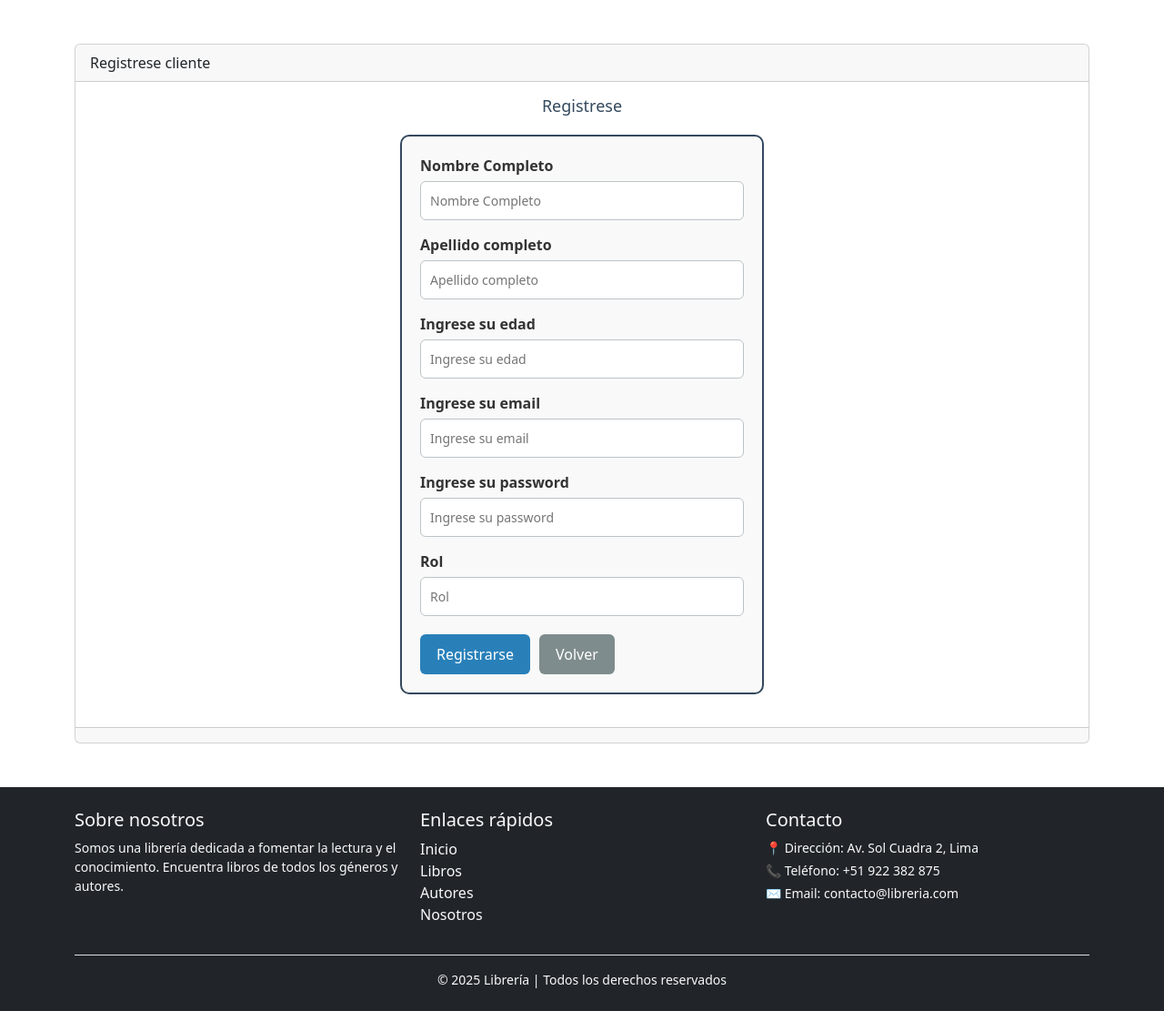
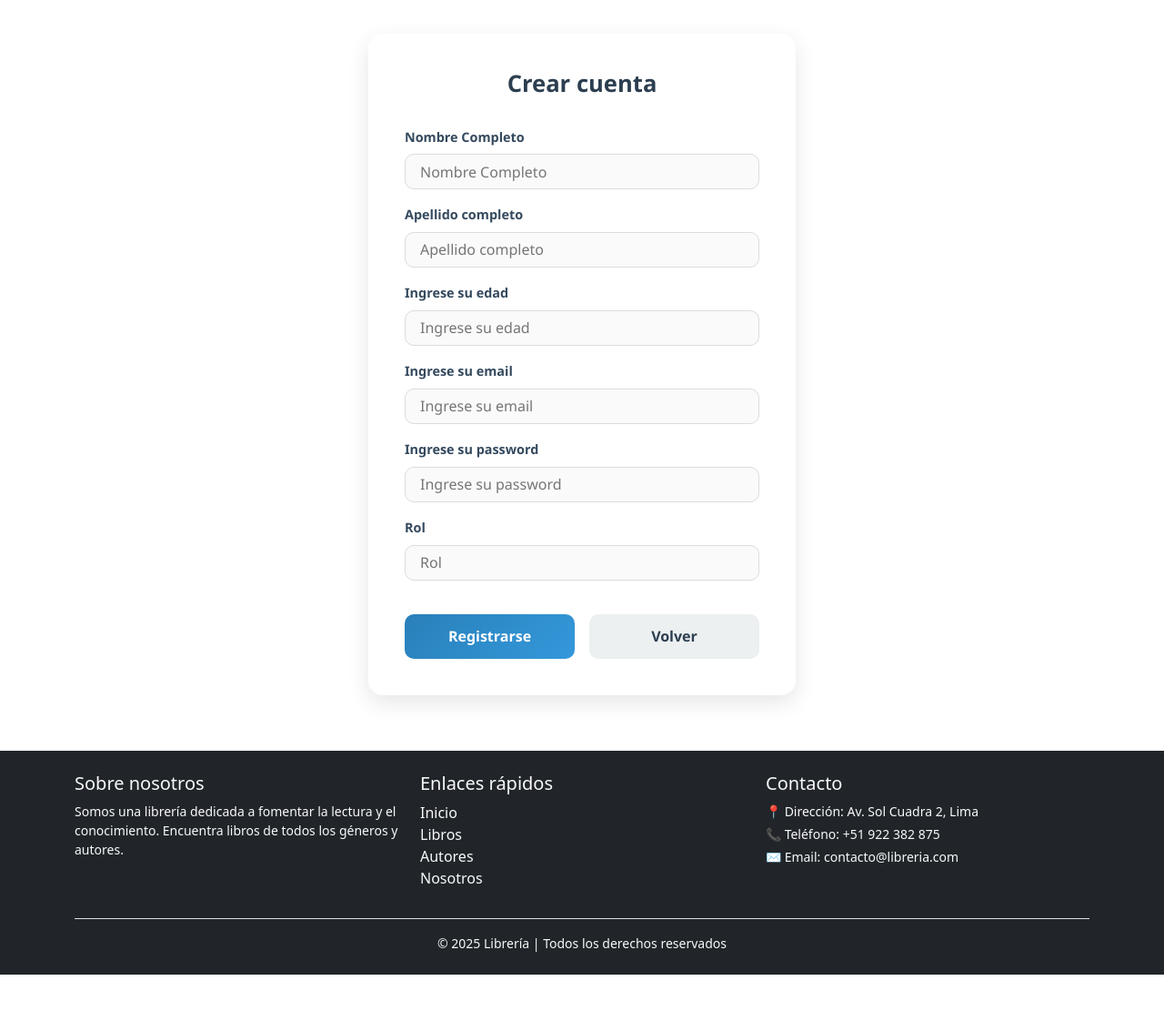
Before and after one commit to BlazeShotS/Sistema-Libreria, a Django app: page /usuario/crear in a window 1280 px wide. Shown: the part 56-1167 px from the top of the page at 91% size. After the commit the page ends 1127 px from the top, so only its background shows below. Run offline with Django 5.2, Linux system fonts and the light colour scheme.

Commit message:
style: estilos personalizados en registro

```diff
--- a/templates/base.html
+++ b/templates/base.html
@@ -15,6 +15,7 @@
     <link rel="stylesheet" href="{% static 'libreria/css/listarDocente.css' %}">
     <link rel="stylesheet" href="{% static 'libreria/css/formDocente.css' %}">
     <link rel="stylesheet" href="{% static 'libreria/css/crearEditarDocente.css' %}">
+    <link rel="stylesheet" href="{% static 'usuarios/css/LoginRegistro.css' %}">
 
 </head>
 
--- /dev/null
+++ b/usuarios/static/usuarios/css/LoginRegistro.css
@@ -0,0 +1,98 @@
+/* ------------------Registro Usuario---------------- */
+.registro-usuario {
+    max-width: 470px;
+    margin: 0.8rem auto;
+    padding: 2.5rem;
+    background: #ffffff;
+    border-radius: 16px;
+    box-shadow: 0 8px 24px rgba(0,0,0,0.1);
+    font-family: 'Segoe UI', Tahoma, Geneva, Verdana, sans-serif;
+}
+
+.titulo-registro {
+    text-align: center;
+    margin-bottom: 2rem;
+    font-size: 1.6rem;
+    font-weight: 700;
+    color: #2c3e50;
+}
+
+.grupo-campo {
+    margin-bottom: 0.8rem;
+    display: flex;
+    flex-direction: column;
+}
+
+.label-campo {
+    margin-bottom: 0.5rem;
+    font-weight: 600;
+    color: #34495e;
+    font-size: 0.9rem;
+}
+
+.input-campo {
+    padding: 0.4rem 1rem;
+    border: 1px solid #dcdcdc;
+    border-radius: 10px;
+    font-size: 1rem;
+    outline: none;
+    transition: all 0.3s ease;
+    background: #fafafa;
+}
+
+.input-campo:focus {
+    border-color: #2980b9;
+    background: #fff;
+    box-shadow: 0 0 6px rgba(41, 128, 185, 0.25);
+}
+
+.error-campo {
+    margin-top: 0.3rem;
+    font-size: 0.85rem;
+    color: #e74c3c;
+}
+
+/* Botones */
+.acciones-formulario {
+    display: flex;
+    justify-content: space-between;
+    margin-top: 2rem;
+}
+
+.btn-registro,
+.btn-volver {
+    flex: 1;
+    text-align: center;
+    padding: 0.8rem 1rem;
+    border: none;
+    border-radius: 10px;
+    font-size: 1rem;
+    font-weight: 600;
+    cursor: pointer;
+    transition: all 0.3s ease;
+    text-decoration: none;
+}
+
+.btn-registro {
+    background: linear-gradient(135deg, #2980b9, #3498db);
+    color: #fff;
+    margin-right: 0.5rem;
+}
+
+.btn-registro:hover {
+    background: linear-gradient(135deg, #1f618d, #2874a6);
+    transform: translateY(-2px);
+}
+
+.btn-volver {
+    background: #ecf0f1;
+    color: #2c3e50;
+    margin-left: 0.5rem;
+}
+
+.btn-volver:hover {
+    background: #d5dbdb;
+    transform: translateY(-2px);
+}
+
+/* ----------------Login----------------- */
--- a/usuarios/templates/usuarios/crear.html
+++ b/usuarios/templates/usuarios/crear.html
@@ -4,17 +4,12 @@
 
 {% block contenido %}
 
-<br>
-<div class="card">
-    <div class="card-header">Registrese cliente</div>
-    <div class="card-body">
-        <h4 class="titulo-autor">Registrese</h4>
-        {% include 'usuarios/form.html' %} <!--Incluye TODA la vista-->
-    </div>
+<div class="card-body">
+    {% include 'usuarios/form.html' %} <!--Incluye TODA la vista-->
+</div>
 
-    <div class="card-footer text-muted">
+<div class="card-footer text-muted">
 
-    </div>
 </div>
 
 {% endblock %}
--- a/usuarios/templates/usuarios/form.html
+++ b/usuarios/templates/usuarios/form.html
@@ -1,22 +1,24 @@
-<form enctype="multipart/form-data" method="post" class="form-autor">
+<form enctype="multipart/form-data" method="post" class="registro-usuario">
     {% csrf_token %}
+    <h2 class="titulo-registro">Crear cuenta</h2>
+
     {% for campo in formularioUsuario %}
-        <div class="campo-formulario">
-            <label class="label-formulario">{{ campo.label }}</label> <!--esto es del verbose_name-->
+        <div class="grupo-campo">
+            <label class="label-campo">{{ campo.label }}</label>
 
             <input
                 type="{{ campo.field.widget.input_type }}"
-                class="input-formulario"
+                class="input-campo"
                 name="{{ campo.name }}"
                 placeholder="{{ campo.label }}"
             />
 
-            <div class="error-formulario">{{ campo.errors }}</div>
+            <div class="error-campo">{{ campo.errors }}</div>
         </div>
     {% endfor %}
 
-    <div class="botones-formulario">
-        <input class="btn-enviar" type="submit" value="Registrarse"/>
-        <a class="btn-volver" href="{% url 'libreria:inicio' %}">Volver</a> <!--ese href , inicio viene de urls.py de libreria, use namespace porque cuando tengo varias app no se sabra de donde viene esa ruta, por use namespace y cuando pongo la ruta , se agrega ese libreria para saber-->
+    <div class="acciones-formulario">
+        <input class="btn-registro" type="submit" value="Registrarse"/>
+        <a class="btn-volver" href="{% url 'libreria:inicio' %}">Volver</a>
     </div>
 </form>
```
Also changed, not shown: usuarios/templates/usuarios/login.html (+15 -11 lines).
